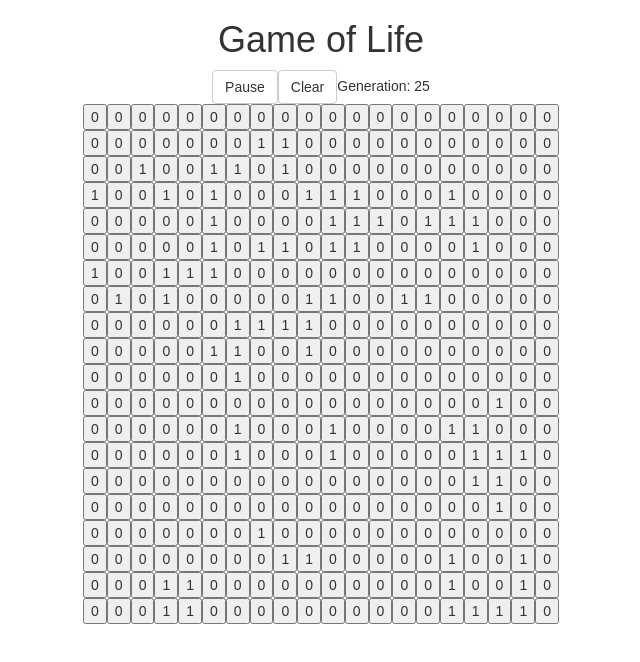
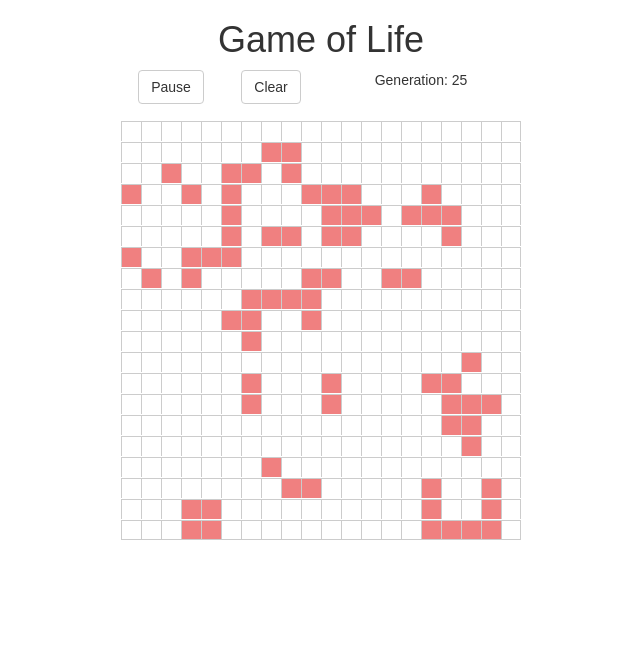
Before and after one commit to neliason/fcc-react-redux-game-of-life, a React app: page / in a window 1280 px wide. Shown: the whole page, without its empty margins (319-959 px from the left). Built offline with nearby package versions, Linux system fonts and the light colour scheme.

Commit message:
basic board styling

```diff
--- a/src/App.css
+++ b/src/App.css
@@ -1,3 +1,54 @@
 .App {
   text-align: center;
 }
+
+.control-btns {
+  max-width: 400px;
+  margin: auto;
+}
+
+.square-value-0 {
+  background-color: white;
+}
+
+.square-value-1 {
+  background-color: lightcoral;
+}
+
+.board-row {
+  margin: -3px;
+}
+
+.board-square {
+  width: 20px;
+  height: 20px;
+  border-top: .25px solid #cccccc;
+  border-left: .25px solid #cccccc;
+  border-bottom: 0;
+  border-right: 0;
+  cursor: default;
+}
+
+.board-square:last-child {
+  border-right: .25px solid #cccccc;
+}
+
+.board-row:last-child .board-square {
+  border-bottom: .25px solid #cccccc;
+}
+
+.board-square:focus {
+  outline: none;
+}
+
+.board-square:hover {
+  cursor: default;
+}
+
+.board-square:active {
+  outline: none;
+}
+
+.board {
+  margin-top: 20px;
+}
--- a/src/components/BoardSquare.js
+++ b/src/components/BoardSquare.js
@@ -2,9 +2,7 @@ import React from "react";
 import PropTypes from "prop-types";
 
 const BoardSquare = props =>
-  <button className="board-square" onClick={() => props.toggleLife(props.rowIndex, props.colIndex)}>
-    {props.square}
-  </button>
+  <button className={`board-square square-value-${props.square}`} onClick={() => props.toggleLife(props.rowIndex, props.colIndex)} />
 
 
 BoardSquare.prototypes = {
--- a/src/containers/App.js
+++ b/src/containers/App.js
@@ -30,19 +30,25 @@ class App extends Component {
     return (
       <div className="App">
         <h1>Game of Life</h1>
-        <div className="control-btns">
+        <div className="control-btns row">
+          <div className="col-xs-3">
             { this.props.isRunning ?
               <Button onClick={this.props.pauseGame}>Pause</Button>
               :
               <Button onClick={this.props.runGame}>Run</Button>
             }
+          </div>
+          <div className="col-xs-3">
             <Button onClick={this.props.clearBoard}>Clear</Button>
+          </div>
+          <div className="col-xs-6">
             Generation: {this.props.generation}
+          </div>
         </div>
         <div className="board">
           {this.props.board.map((row, rowIndex) => {
             return(
-              <div key={rowIndex}>
+              <div key={rowIndex} className="board-row">
                 {row.map((square, colIndex) => {
                   return(
                     <BoardSquare
```
Lines whose indentation alone changed are shown as unchanged.
